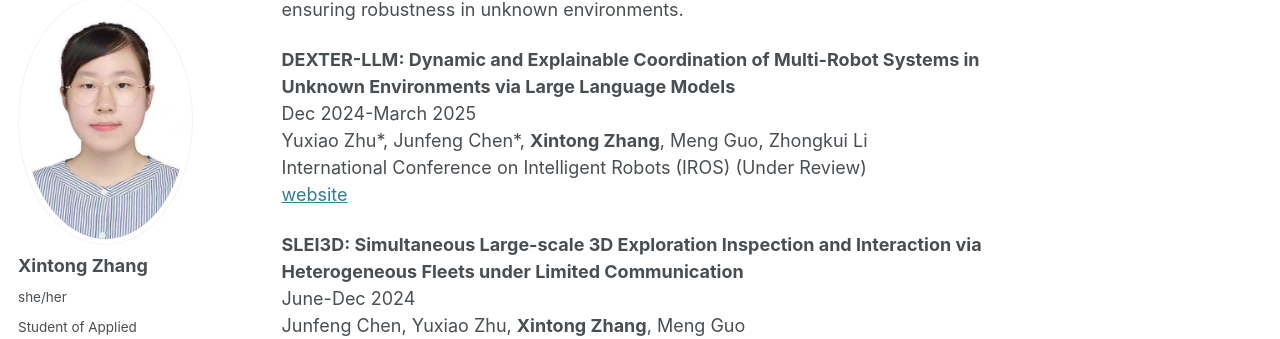
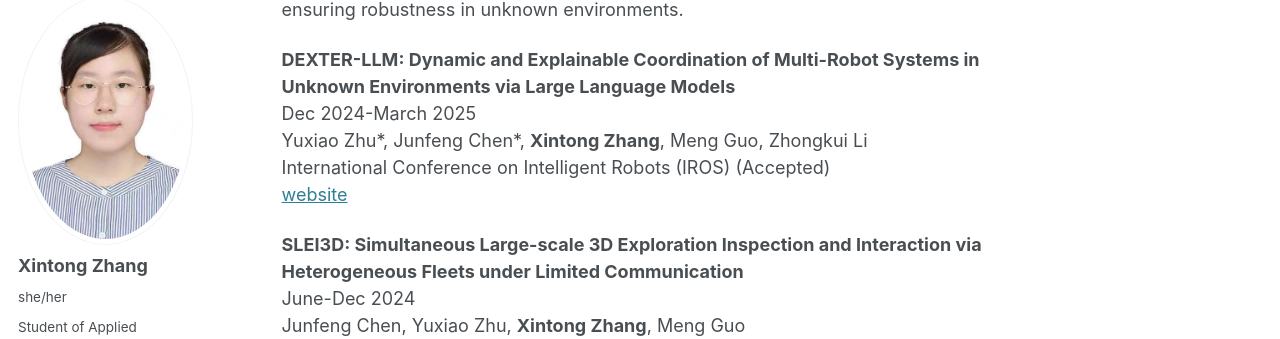
Before and after one commit to zxt1234567/zxt1234567.github.io, a Jekyll site: the page built from _pages/about.md, in a window 1280 px wide and 900 px high, scrolled down 697 px. Shown: the part 103-442 px from the top of the window. Built offline with Jekyll 4.4.1, drawn with Linux system fonts in a browser that asks for light colours.

Commit message:
modify status of DEXTER-LLM to accpted

```diff
--- a/_pages/about.md
+++ b/_pages/about.md
@@ -26,7 +26,7 @@ Overview: Propose CoCoPlan, a collaborative framework addressing communication-a
 **DEXTER-LLM: Dynamic and Explainable Coordination of Multi-Robot Systems in Unknown Environments via Large Language Models**<br>
 Dec 2024-March 2025<br>
 Yuxiao Zhu\*, Junfeng Chen\*, **Xintong Zhang**, Meng Guo, Zhongkui Li<br>
-International Conference on Intelligent Robots (IROS) (Under Review)<br>
+International Conference on Intelligent Robots (IROS) (Accepted)<br>
 [website](https://tcxm.github.io/DEXTER-LLM/)
 
 **SLEI3D: Simultaneous Large-scale 3D Exploration Inspection and Interaction via Heterogeneous Fleets under Limited Communication**<br>
```
